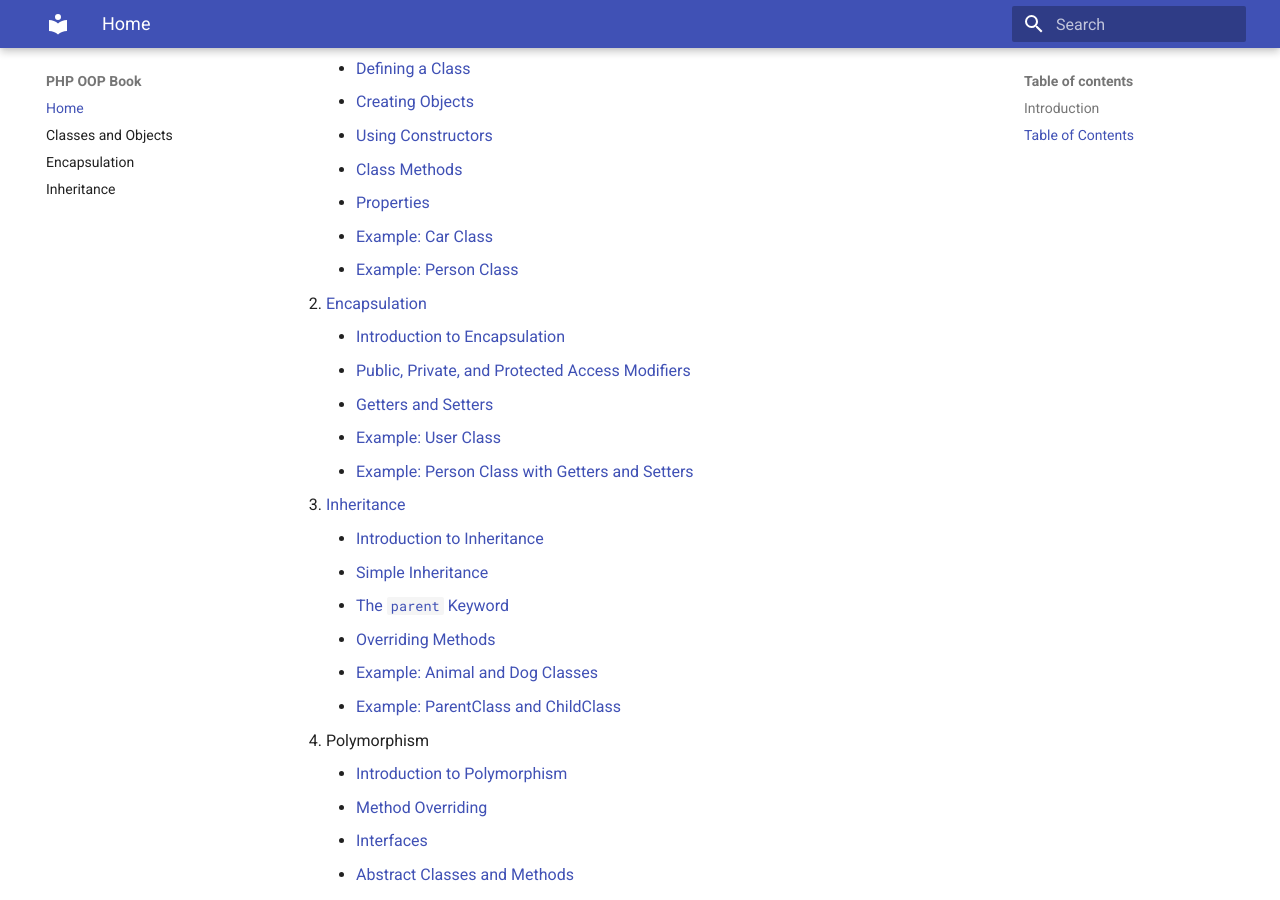
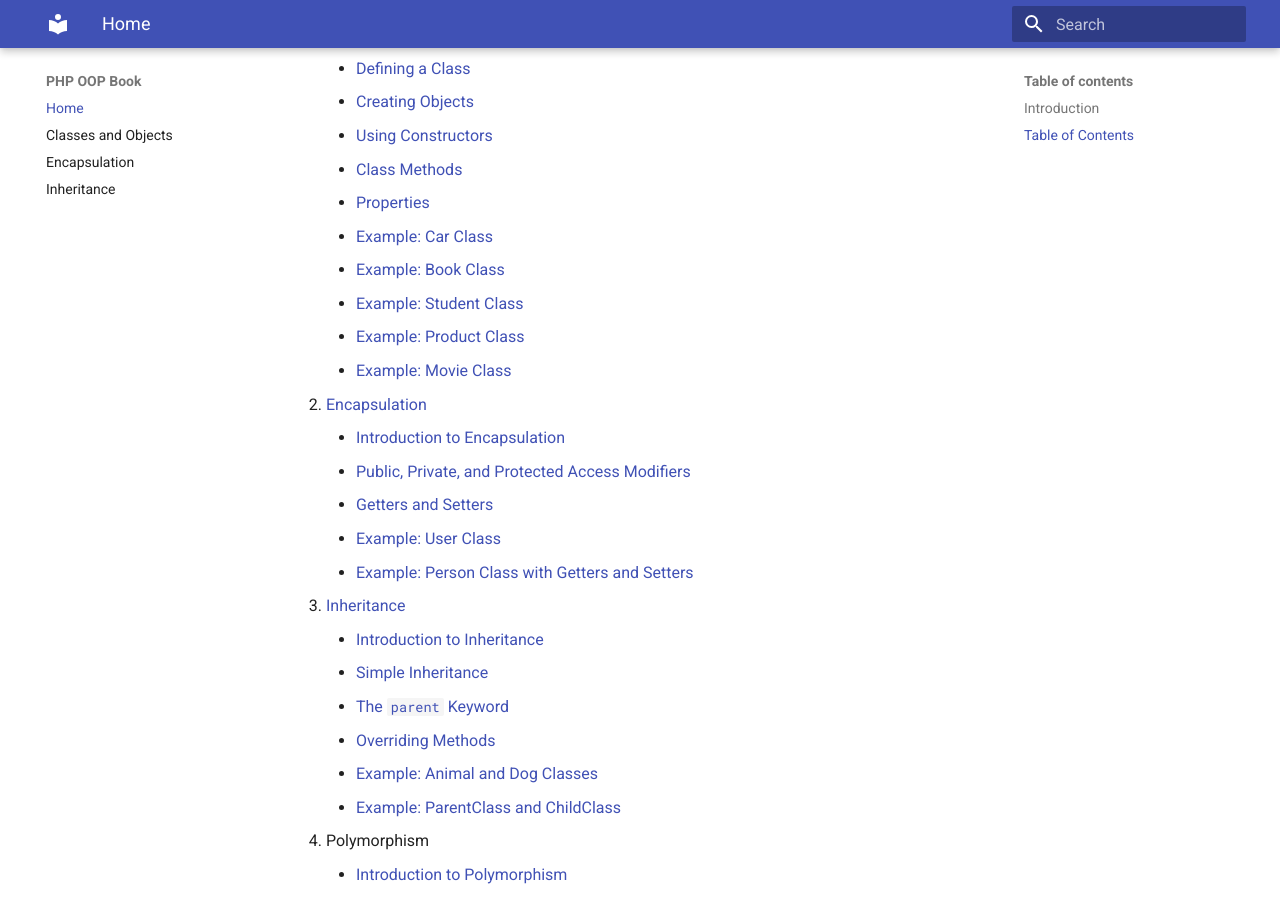
Before and after one commit to fahdi/php-oop, an MkDocs documentation site: the page built from docs/README.md, in a window 1280 px wide and 900 px high, scrolled down 701 px. Built offline with MkDocs 1.6.1 and Material for MkDocs 9.7.7, drawn with Linux system fonts in a browser that asks for light colours.

Commit message:
Update class examples and table of contents

```diff
--- a/docs/README.md
+++ b/docs/README.md
@@ -20,7 +20,10 @@ Object-Oriented Programming (OOP) is a programming paradigm that uses "objects"
     - [Class Methods](classes.md#class-methods)
     - [Properties](classes.md#properties)
     - [Example: Car Class](classes.md#example-car-class)
-    - [Example: Person Class](classes.md#example-person-class)
+    - [Example: Book Class](classes.md#example-2-book-class)
+    - [Example: Student Class](classes.md#example-3-student-class)
+    - [Example: Product Class](classes.md#example-4-product-class)
+    - [Example: Movie Class](classes.md#example-5-movie-class)
 
 2. [Encapsulation](encapsulation.md)
     - [Introduction to Encapsulation](encapsulation.md#introduction-to-encapsulation)
```
Also changed, not shown: docs/classes.md (+1 -1 lines).
